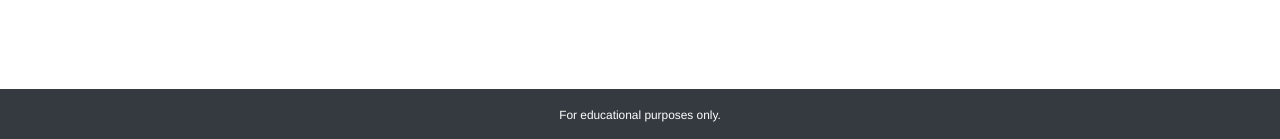
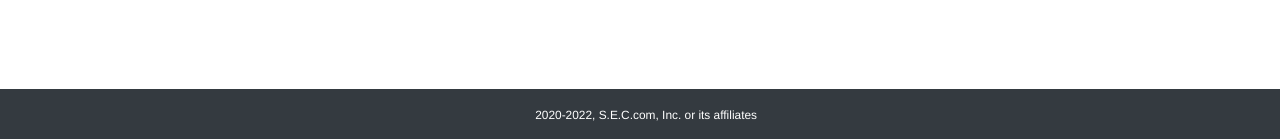
Before and after one commit to Ladiass/fs_assets-management-system, a PHP site: page / in a window 1280 px wide. Shown: the part 824-963 px from the top of the page. Run offline with PHP 8.4, Linux system fonts and the light colour scheme; data that the repository does not hold is empty; some libraries are stand-ins or nearby versions.

Commit message:
new and nice footer

```diff
--- a/views/partials/footer.php
+++ b/views/partials/footer.php
@@ -1,3 +1,3 @@
 <footer class="bg-dark text-white py-4 text-center footer">
-	<small>For educational purposes only.</small>
+<small><i class="fas fa-copyright"></i> 2020-2022, S.E.C.com, Inc. or its affiliates</small>
 </footer>
```
